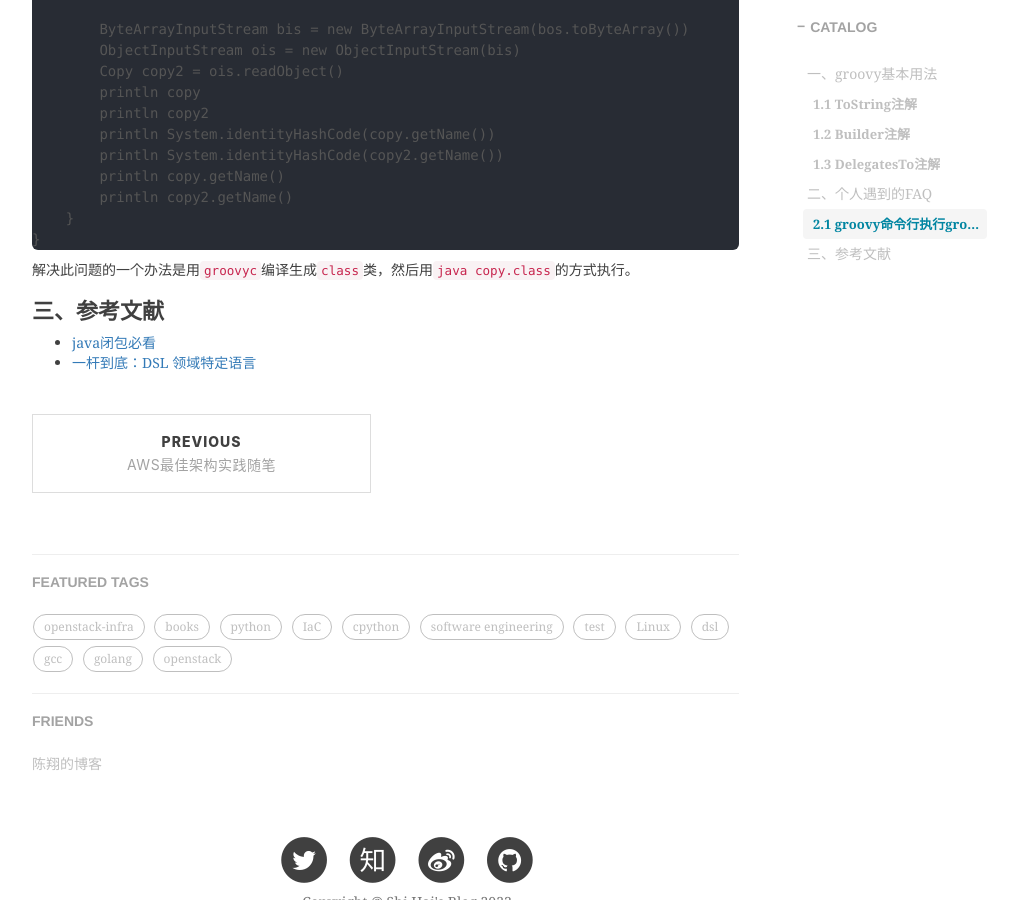
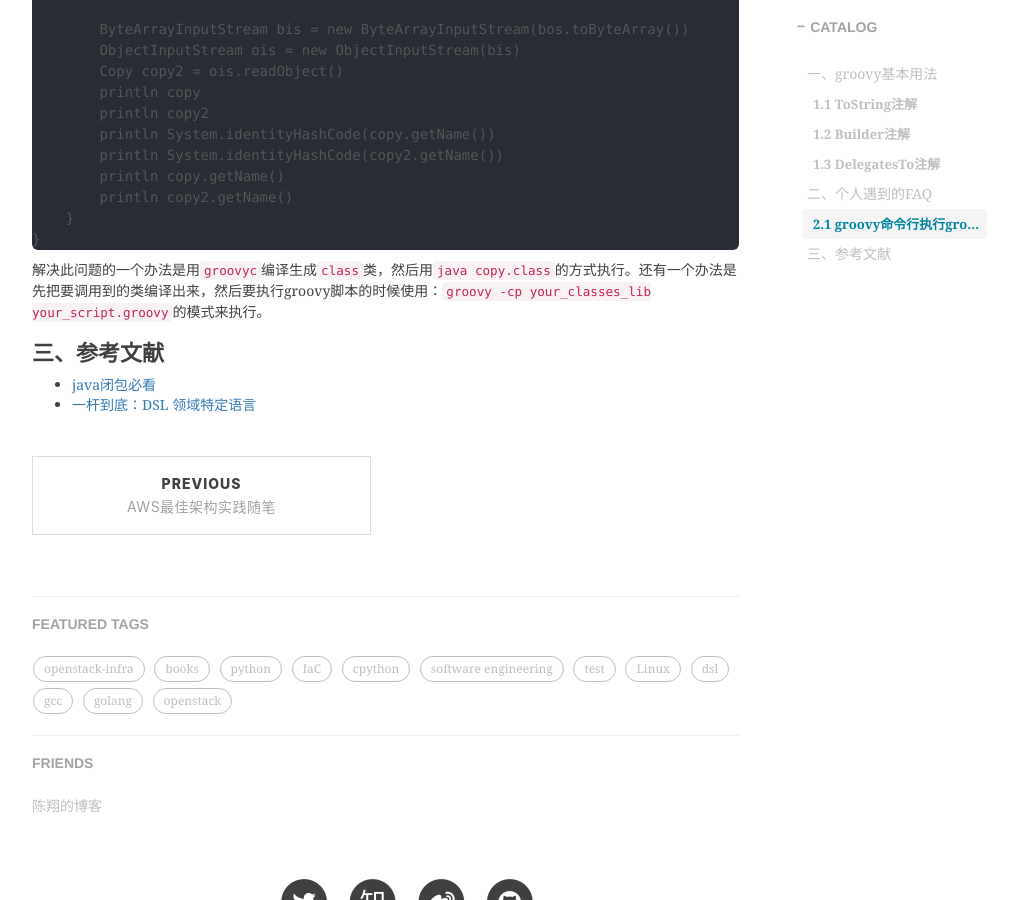
Before and after one commit to shihai1991/shihai1991.github.io, a Jekyll site: the page built from _posts/2023-03-01-groovy学习.md, in a window 1280 px wide and 900 px high, scrolled down 4360 px. Shown: the whole window, without its empty margins (233-1243 px from the left). Built offline with Jekyll 4.4.1, drawn with Linux system fonts in a browser that asks for light colours; nearby versions of some CDN libraries; comment, search, counter and statistics services are not loaded.

Commit message:
Update 2023-03-01-groovy学习.md

````diff
--- a/_posts/2023-03-01-groovy学习.md
+++ b/_posts/2023-03-01-groovy学习.md
@@ -211,7 +211,7 @@ class Copy implements Serializable{
     }
 }
 ```
-解决此问题的一个办法是用`groovyc`编译生成`class`类，然后用`java copy.class`的方式执行。
+解决此问题的一个办法是用`groovyc`编译生成`class`类，然后用`java copy.class`的方式执行。还有一个办法是先把要调用到的类编译出来，然后要执行groovy脚本的时候使用：`groovy -cp your_classes_lib your_script.groovy`的模式来执行。
 
 # 三、参考文献
 - [java闭包必看](https://zhuanlan.zhihu.com/p/357864072)
````
